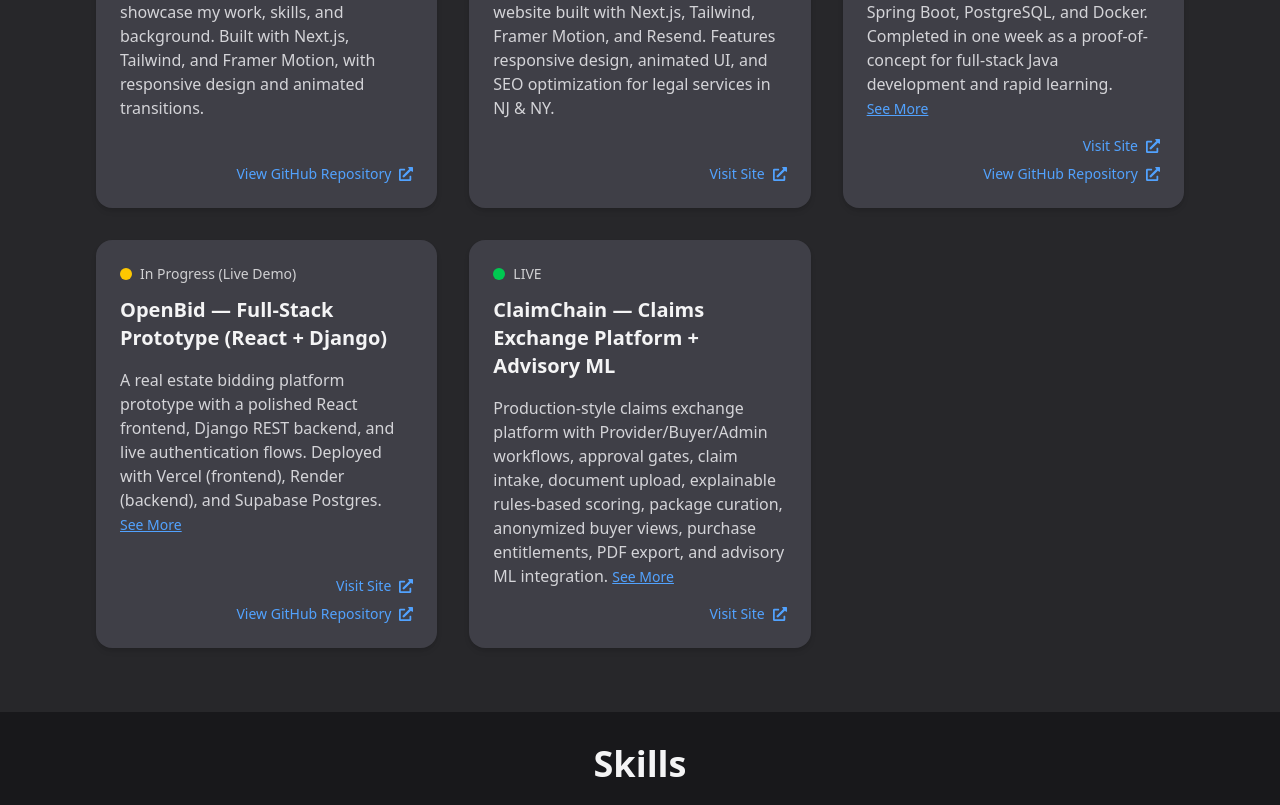
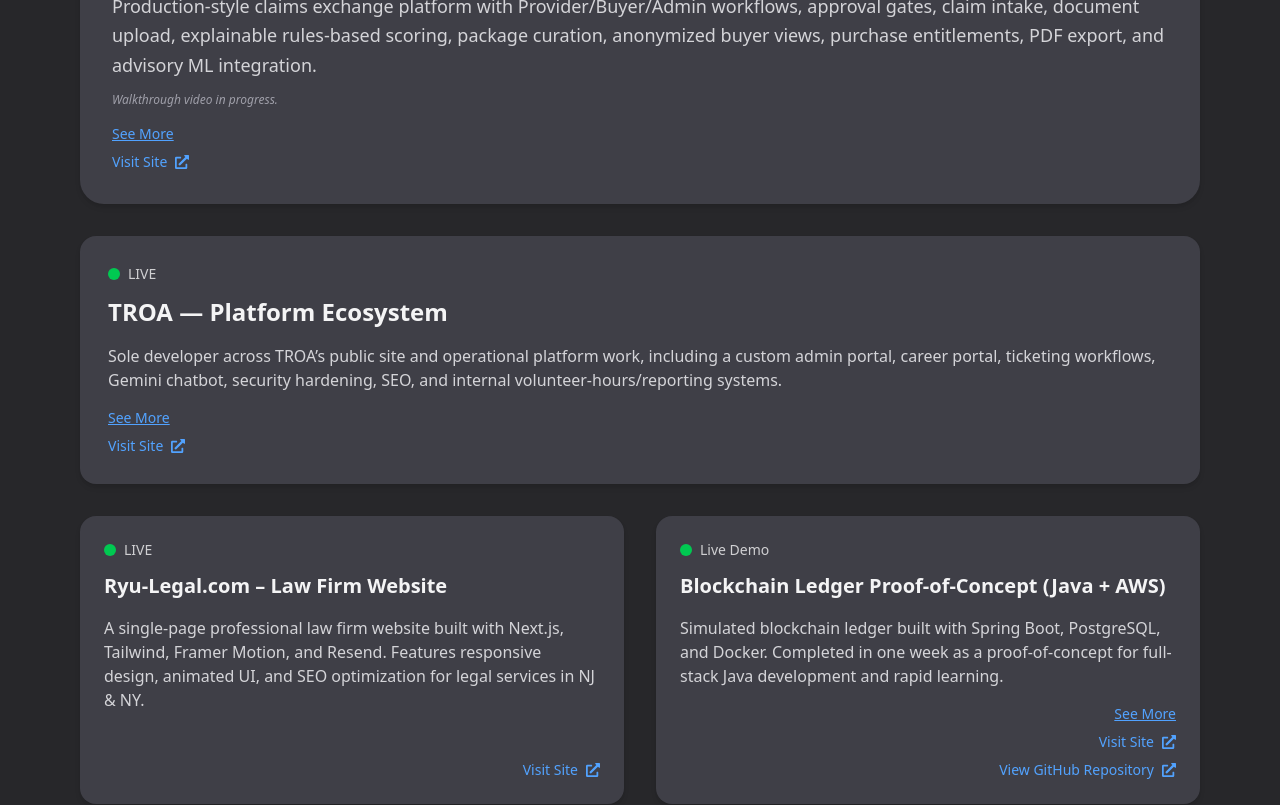
Before and after one commit to edwardsong08/final-profile, a Next.js app: page / in a window 1280 px wide. Shown: the part 1120-1925 px from the top of the page. Built offline with nearby package versions, Linux system fonts and the light colour scheme.

Commit message:
rework: featured section

```diff
--- a/src/components/Projects.tsx
+++ b/src/components/Projects.tsx
@@ -12,49 +12,12 @@
   liveDemoLink?: string;
   roadmapLink?: string;
   status: 'live' | 'livedemo' | 'demo' | 'progress' | 'inprogress';
+  hidden?: boolean;
+  variant?: 'spotlight' | 'feature' | 'standard';
+  note?: string;
 };
 
 const projects: Project[] = [
-  {
-    title: 'Full-Stack Developer Portfolio',
-    shortDescription:
-      'A personal site built from scratch to showcase my work, skills, and background. Built with Next.js, Tailwind, and Framer Motion, with responsive design and animated transitions.',
-    fullDescription:
-      'A personal site built from scratch to showcase my work, skills, and background. Built with Next.js, Tailwind, and Framer Motion, with responsive design and animated transitions.',
-    link: 'https://github.com/edwardsong08/final-profile',
-    status: 'live',
-  },
-  {
-    title: 'Ryu-Legal.com – Law Firm Website',
-    shortDescription:
-      'A single-page professional law firm website built with Next.js, Tailwind, Framer Motion, and Resend. Features responsive design, animated UI, and SEO optimization for legal services in NJ & NY.',
-    fullDescription:
-      'A single-page professional law firm website built with Next.js, Tailwind, Framer Motion, and Resend. Features responsive design, animated UI, and SEO optimization for legal services in NJ & NY.',
-    link: 'https://www.ryu-legal.com',
-    status: 'live',
-  },
-  {
-    title: 'Blockchain Ledger Proof-of-Concept (Java + AWS)',
-    shortDescription:
-      'Simulated blockchain ledger built with Spring Boot, PostgreSQL, and Docker. Completed in one week as a proof-of-concept for full-stack Java development and rapid learning.',
-    fullDescription:
-      'Simulated blockchain ledger built with Spring Boot, PostgreSQL, and Docker. Completed in one week as a proof-of-concept for full-stack Java development and rapid learning.\n\nThis project simulates a blockchain-based transaction ledger and was completed in about one week without prior knowledge of Java, Spring Boot, or blockchain. It demonstrates my ability to rapidly learn and integrate multiple enterprise-grade technologies.\n\nThe app was built with Spring Boot (REST + Thymeleaf UI), PostgreSQL, and Docker. Data access combines Spring Data JPA with MyBatis for both standard and complex queries. It includes an immutable audit trail that logs transaction creation, updates, and deletions — simulating blockchain behavior.\n\nThe system supports English and Korean, has robust input validation and error handling, and features a full CI/CD pipeline via GitHub Actions. For deployment, the backend runs in Docker containers on AWS EC2 with an AWS RDS database.',
-    link: 'https://github.com/edwardsong08/vzw-transaction-ledger',
-    status: 'livedemo',
-    liveDemoLink: 'http://18.117.137.143/dashboard',
-  },
-  {
-    title: 'OpenBid — Full-Stack Prototype (React + Django)',
-    shortDescription:
-      'A real estate bidding platform prototype with a polished React frontend, Django REST backend, and live authentication flows. Deployed with Vercel (frontend), Render (backend), and Supabase Postgres.',
-    fullDescription:
-      'A real estate bidding platform prototype with a polished React frontend, Django REST backend, and live authentication flows.\n\nThe frontend is built with modern React (Hooks, functional components, Tailwind UI) and includes polished user flows for login, signup, and password reset. Form validation and UX details are implemented to feel production-ready.\n\nThe backend is powered by Django + Django REST Framework and provides secure API endpoints for authentication and user management.\n\nDeployment: the frontend is hosted on Vercel, the backend API is hosted on Render, and the database was migrated from SQLite to PostgreSQL on Supabase to support a real production-style environment.\n\nWhile core bidding features are not fully implemented yet, the codebase demonstrates a clean structure for scaling into listings, bids, admin controls, and more.',
-    link: 'https://github.com/edwardsong08/realestatebidding',
-    status: 'progress',
-    liveDemoLink: 'https://realestatebidding.vercel.app',
-  },
-
-  // ✅ NEW PROJECT
   {
     title: 'ClaimChain — Claims Exchange Platform + Advisory ML',
     shortDescription:
@@ -70,6 +33,62 @@
 Tech stack: Java 17, Spring Boot, PostgreSQL, Flyway, JWT auth with RBAC, Docker, Next.js, TypeScript, Tailwind CSS, FastAPI, Python 3.12, GitHub Actions, AWS deployment patterns, and PDF export workflows.`,
     liveDemoLink: 'https://claimchain-tan.vercel.app',
     status: 'live',
+    variant: 'spotlight',
+    note: 'Walkthrough video in progress.',
+  },
+  {
+    title: 'TROA — Platform Ecosystem',
+    shortDescription:
+      'Sole developer across TROA’s public site and operational platform work, including a custom admin portal, career portal, ticketing workflows, Gemini chatbot, security hardening, SEO, and internal volunteer-hours/reporting systems.',
+    fullDescription:
+      'TROA is a real nonprofit/community platform where I currently serve as the sole developer. My work spans the public site, custom admin tooling, career portal, ticketing flows, Discord support/security improvements, and a Go-based Gemini chatbot.\n\nThis work is stronger as featured experience than as a traditional demo project because much of the operational value lives in internal tools and workflows that are not appropriate to show publicly.\n\nSelected contributions include rebuilding major platform surfaces in React/Next.js and Supabase, resolving ~130 Supabase issues, improving SEO and performance to 95+ Lighthouse scores, shipping volunteer-hours logging plus manual/automated finance reporting, and stabilizing cross-stack issues spanning repo code, Cloudflare, Coolify, and server infrastructure.\n\nPublic-facing live site available; internal admin and operational tooling intentionally not shown for privacy and platform security reasons.',
+    liveDemoLink: 'https://therealmsofasgard.com',
+    status: 'live',
+    variant: 'feature',
+  },
+  {
+    title: 'Ryu-Legal.com – Law Firm Website',
+    shortDescription:
+      'A single-page professional law firm website built with Next.js, Tailwind, Framer Motion, and Resend. Features responsive design, animated UI, and SEO optimization for legal services in NJ & NY.',
+    fullDescription:
+      'A single-page professional law firm website built with Next.js, Tailwind, Framer Motion, and Resend. Features responsive design, animated UI, and SEO optimization for legal services in NJ & NY.',
+    link: 'https://www.ryu-legal.com',
+    status: 'live',
+    variant: 'standard',
+  },
+  {
+    title: 'Blockchain Ledger Proof-of-Concept (Java + AWS)',
+    shortDescription:
+      'Simulated blockchain ledger built with Spring Boot, PostgreSQL, and Docker. Completed in one week as a proof-of-concept for full-stack Java development and rapid learning.',
+    fullDescription:
+      'Simulated blockchain ledger built with Spring Boot, PostgreSQL, and Docker. Completed in one week as a proof-of-concept for full-stack Java development and rapid learning.\n\nThis project simulates a blockchain-based transaction ledger and was completed in about one week without prior knowledge of Java, Spring Boot, or blockchain. It demonstrates my ability to rapidly learn and integrate multiple enterprise-grade technologies.\n\nThe app was built with Spring Boot (REST + Thymeleaf UI), PostgreSQL, and Docker. Data access combines Spring Data JPA with MyBatis for both standard and complex queries. It includes an immutable audit trail that logs transaction creation, updates, and deletions — simulating blockchain behavior.\n\nThe system supports English and Korean, has robust input validation and error handling, and features a full CI/CD pipeline via GitHub Actions. For deployment, the backend runs in Docker containers on AWS EC2 with an AWS RDS database.',
+    link: 'https://github.com/edwardsong08/vzw-transaction-ledger',
+    status: 'livedemo',
+    liveDemoLink: 'http://18.117.137.143/dashboard',
+    variant: 'standard',
+  },
+  {
+    title: 'OpenBid — Full-Stack Prototype (React + Django)',
+    shortDescription:
+      'A real estate bidding platform prototype with a polished React frontend, Django REST backend, and live authentication flows. Deployed with Vercel (frontend), Render (backend), and Supabase Postgres.',
+    fullDescription:
+      'A real estate bidding platform prototype with a polished React frontend, Django REST backend, and live authentication flows.\n\nThe frontend is built with modern React (Hooks, functional components, Tailwind UI) and includes polished user flows for login, signup, and password reset. Form validation and UX details are implemented to feel production-ready.\n\nThe backend is powered by Django + Django REST Framework and provides secure API endpoints for authentication and user management.\n\nDeployment: the frontend is hosted on Vercel, the backend API is hosted on Render, and the database was migrated from SQLite to PostgreSQL on Supabase to support a real production-style environment.\n\nWhile core bidding features are not fully implemented yet, the codebase demonstrates a clean structure for scaling into listings, bids, admin controls, and more.',
+    link: 'https://github.com/edwardsong08/realestatebidding',
+    status: 'progress',
+    liveDemoLink: 'https://realestatebidding.vercel.app',
+    hidden: true,
+    variant: 'standard',
+  },
+  {
+    title: 'Full-Stack Developer Portfolio',
+    shortDescription:
+      'A personal site built from scratch to showcase my work, skills, and background. Built with Next.js, Tailwind, and Framer Motion, with responsive design and animated transitions.',
+    fullDescription:
+      'A personal site built from scratch to showcase my work, skills, and background. Built with Next.js, Tailwind, and Framer Motion, with responsive design and animated transitions.',
+    link: 'https://github.com/edwardsong08/final-profile',
+    status: 'live',
+    hidden: true,
+    variant: 'standard',
   },
 ];
 
@@ -95,6 +114,8 @@
   const bgHeader = isDark ? 'bg-zinc-900' : 'bg-zinc-200';
   const cardBg = isDark ? 'bg-zinc-700' : 'bg-zinc-200';
   const descriptionText = isDark ? 'text-zinc-300' : 'text-zinc-700';
+  const subtitleText = isDark ? 'text-zinc-400' : 'text-zinc-600';
+  const noteText = isDark ? 'text-zinc-400' : 'text-zinc-600';
 
   const statusMap: Record<string, { label: string; color: string }> = {
     live: { label: 'LIVE', color: 'bg-green-500' },
@@ -104,28 +125,149 @@
     inprogress: { label: 'In Progress', color: 'bg-yellow-400' }, // ✅ new
   };
 
+  const visibleProjects = projects.filter((project) => !project.hidden);
+  const spotlightProject = visibleProjects.find((project) => project.variant === 'spotlight');
+  const featureProjects = visibleProjects.filter((project) => project.variant === 'feature');
+  const supportingProjects = visibleProjects.filter(
+    (project) => project.variant !== 'spotlight' && project.variant !== 'feature'
+  );
+
+  const openProjectDetails = (project: Project) => {
+    setSelectedProject({
+      title: project.title,
+      description: project.fullDescription,
+      link: project.link,
+      liveDemoLink: project.liveDemoLink,
+      roadmapLink: project.roadmapLink,
+    });
+  };
+
+  const renderActions = (project: Project, isExpandable: boolean, alignStart = false) => (
+    <div className={`mt-4 flex flex-col ${alignStart ? 'items-start' : 'items-end'} gap-2`}>
+      {isExpandable && (
+        <button
+          onClick={() => openProjectDetails(project)}
+          className="text-blue-400 text-sm underline hover:text-blue-500"
+        >
+          See More
+        </button>
+      )}
+
+      {project.liveDemoLink && (
+        <a
+          href={project.liveDemoLink}
+          target="_blank"
+          rel="noopener noreferrer"
+          className="inline-flex items-center text-blue-400 hover:text-blue-500 text-sm"
+        >
+          Visit Site <FaExternalLinkAlt className="ml-2" />
+        </a>
+      )}
+
+      {project.roadmapLink && (
+        <a
+          href={project.roadmapLink}
+          target="_blank"
+          rel="noopener noreferrer"
+          className="inline-flex items-center text-blue-400 hover:text-blue-500 text-sm"
+        >
+          Roadmap <FaExternalLinkAlt className="ml-2" />
+        </a>
+      )}
+
+      {project.link && (
+        <a
+          href={project.link}
+          target="_blank"
+          rel="noopener noreferrer"
+          className="inline-flex items-center text-blue-400 hover:text-blue-500 text-sm"
+        >
+          {project.title === 'Ryu-Legal.com – Law Firm Website' ? 'Visit Site' : 'View GitHub Repository'}{' '}
+          <FaExternalLinkAlt className="ml-2" />
+        </a>
+      )}
+    </div>
+  );
+
   return (
     <section id="projects" className={`${bgSection} transition-colors duration-300`}>
       <div className={`${bgHeader} py-8 transition-colors duration-300`}>
         <h2 className="text-4xl font-bold text-center">Featured Work</h2>
+        <p className={`text-center mt-2 text-sm ${subtitleText}`}>
+          Selected production work, platform ownership, and systems-focused builds.
+        </p>
       </div>
 
-      <div className="max-w-6xl mx-auto px-4 py-16">
+      <div className="max-w-6xl mx-auto px-4 py-16 space-y-8">
+        {spotlightProject && (
           <motion.div
             initial={{ opacity: 0, y: 40 }}
             whileInView={{ opacity: 1, y: 0 }}
             viewport={{ once: true }}
             transition={{ duration: 0.8, ease: 'easeOut' }}
-          className="grid grid-cols-1 sm:grid-cols-2 lg:grid-cols-2 xl:grid-cols-3 gap-8 px-4"
+            className={`transition-colors duration-300 ${cardBg} p-7 sm:p-8 rounded-3xl shadow-md hover:shadow-lg hover:shadow-purple-400/40 transition-transform transform hover:scale-[1.01] flex flex-col`}
           >
-          {projects.map(
-            ({ title, shortDescription, fullDescription, link, status, liveDemoLink, roadmapLink }) => {
-              const statusData = statusMap[status];
-              const isExpandable = fullDescription !== shortDescription;
+            <div className="mb-3 flex items-center gap-2">
+              <span className={`w-3 h-3 rounded-full ${statusMap[spotlightProject.status].color}`} />
+              <span className="text-sm font-medium opacity-80">{statusMap[spotlightProject.status].label}</span>
+            </div>
+
+            <h3 className="text-2xl sm:text-3xl font-semibold mb-4">{spotlightProject.title}</h3>
+            <p className={`${descriptionText} text-base sm:text-lg leading-relaxed`}>
+              {spotlightProject.shortDescription}
+            </p>
+            {spotlightProject.note && (
+              <p className={`mt-3 text-xs italic ${noteText}`}>{spotlightProject.note}</p>
+            )}
+            {renderActions(
+              spotlightProject,
+              spotlightProject.fullDescription !== spotlightProject.shortDescription,
+              true
+            )}
+          </motion.div>
+        )}
+
+        {featureProjects.map((project) => {
+          const statusData = statusMap[project.status];
+          const isExpandable = project.fullDescription !== project.shortDescription;
+
+          return (
+            <motion.div
+              key={project.title}
+              initial={{ opacity: 0, y: 32 }}
+              whileInView={{ opacity: 1, y: 0 }}
+              viewport={{ once: true }}
+              transition={{ duration: 0.7, ease: 'easeOut' }}
+              className={`transition-colors duration-300 ${cardBg} p-7 rounded-2xl shadow-md hover:shadow-lg hover:shadow-purple-400/40 transition-transform transform hover:scale-[1.01] flex flex-col`}
+            >
+              {statusData && (
+                <div className="mb-3 flex items-center gap-2">
+                  <span className={`w-3 h-3 rounded-full ${statusData.color}`} />
+                  <span className="text-sm font-medium opacity-80">{statusData.label}</span>
+                </div>
+              )}
+
+              <h3 className="text-2xl font-semibold mb-4">{project.title}</h3>
+              <p className={`${descriptionText} flex-grow`}>{project.shortDescription}</p>
+              {renderActions(project, isExpandable, true)}
+            </motion.div>
+          );
+        })}
+
+        <motion.div
+          initial={{ opacity: 0, y: 24 }}
+          whileInView={{ opacity: 1, y: 0 }}
+          viewport={{ once: true }}
+          transition={{ duration: 0.6, ease: 'easeOut' }}
+          className="grid grid-cols-1 lg:grid-cols-2 gap-8"
+        >
+          {supportingProjects.map((project) => {
+            const statusData = statusMap[project.status];
+            const isExpandable = project.fullDescription !== project.shortDescription;
 
             return (
               <div
-                  key={title}
+                key={project.title}
                 className={`transition-colors duration-300 ${cardBg} p-6 rounded-2xl shadow-md hover:shadow-lg hover:shadow-purple-400/40 transition-transform transform hover:scale-103 flex flex-col`}
               >
                 {statusData && (
@@ -135,71 +277,12 @@
                   </div>
                 )}
 
-                  <h3 className="text-xl font-semibold mb-4">{title}</h3>
-                  <p className={`${descriptionText} flex-grow`}>
-                    {shortDescription}
-                    {isExpandable && (
-                      <>
-                        {' '}
-                        <button
-                          onClick={() =>
-                            setSelectedProject({
-                              title,
-                              description: fullDescription,
-                              link,
-                              liveDemoLink,
-                              roadmapLink,
-                            })
-                          }
-                          className="text-blue-400 text-sm underline hover:text-blue-500 inline"
-                        >
-                          See More
-                        </button>
-                      </>
-                    )}
-                  </p>
-
-                  <div className="mt-4 flex flex-col items-end gap-2">
-                    {liveDemoLink && (
-                      <a
-                        href={liveDemoLink}
-                        target="_blank"
-                        rel="noopener noreferrer"
-                        className="inline-flex items-center text-blue-400 hover:text-blue-500 text-sm"
-                      >
-                        Visit Site <FaExternalLinkAlt className="ml-2" />
-                      </a>
-                    )}
-
-                    {roadmapLink && (
-                      <a
-                        href={roadmapLink}
-                        target="_blank"
-                        rel="noopener noreferrer"
-                        className="inline-flex items-center text-blue-400 hover:text-blue-500 text-sm"
-                      >
-                        Roadmap <FaExternalLinkAlt className="ml-2" />
-                      </a>
-                    )}
-
-                    {link && (
-                      <a
-                        href={link}
-                        target="_blank"
-                        rel="noopener noreferrer"
-                        className="inline-flex items-center text-blue-400 hover:text-blue-500 text-sm"
-                      >
-                        {title === 'Ryu-Legal.com – Law Firm Website'
-                          ? 'Visit Site'
-                          : 'View GitHub Repository'}{' '}
-                        <FaExternalLinkAlt className="ml-2" />
-                      </a>
-                    )}
-                  </div>
+                <h3 className="text-xl font-semibold mb-4">{project.title}</h3>
+                <p className={`${descriptionText} flex-grow`}>{project.shortDescription}</p>
+                {renderActions(project, isExpandable)}
               </div>
             );
-            }
-          )}
+          })}
         </motion.div>
       </div>
 
```
Lines whose indentation alone changed are shown as unchanged.
